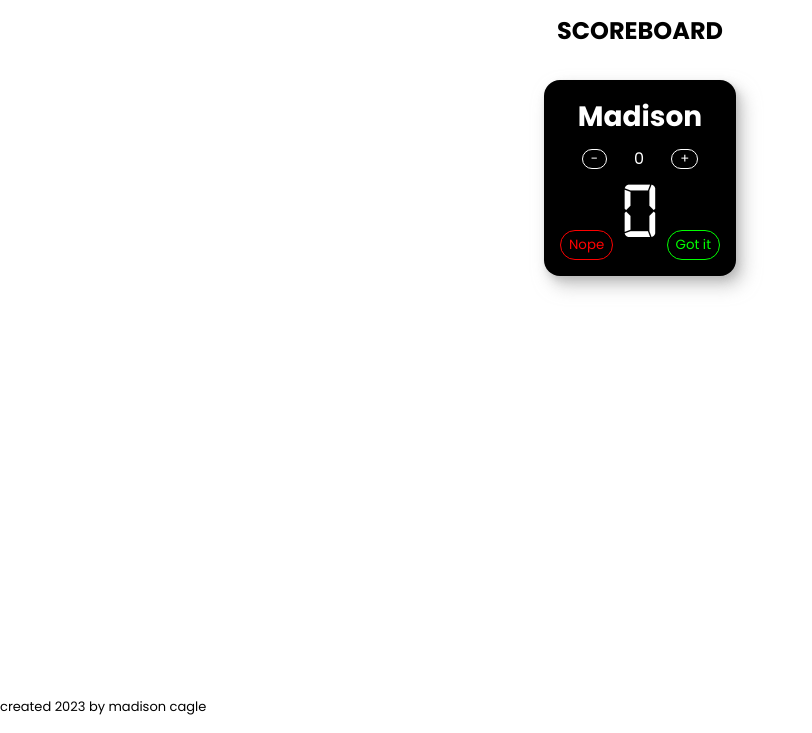
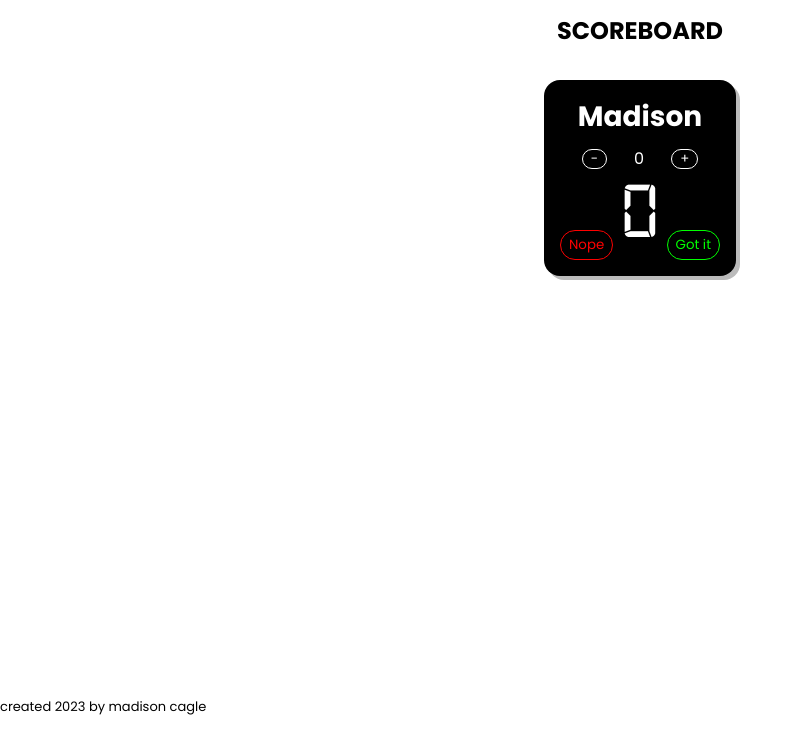
Before and after one commit to madisoncagle/scorekeeper, a plain HTML site: page index.html in a window 1280 px wide. Shown: the part 67-800 px from the top of the page, without its empty margins (0-812 px from the left). Drawn offline with Linux system fonts and the light colour scheme.

Commit message:
Add better shadow

```diff
--- a/styles.css
+++ b/styles.css
@@ -88,10 +88,7 @@ button:hover {
     border-radius: 1rem;
     color: #fff;
     background-color: #000;
-    box-shadow: 0.3px 0.5px 0.9px hsl(0deg 0% 63% / 0),
-    1.7px 2.3px 4.3px hsl(0deg 0% 63% / 0.18),
-    3.3px 4.7px 8.6px hsl(0deg 0% 63% / 0.36),
-    6.8px 9.6px 17.6px hsl(0deg 0% 63% / 0.54);
+    box-shadow: 0.25rem 0.25rem #bbb;
 }
 
 .player-name {
```
